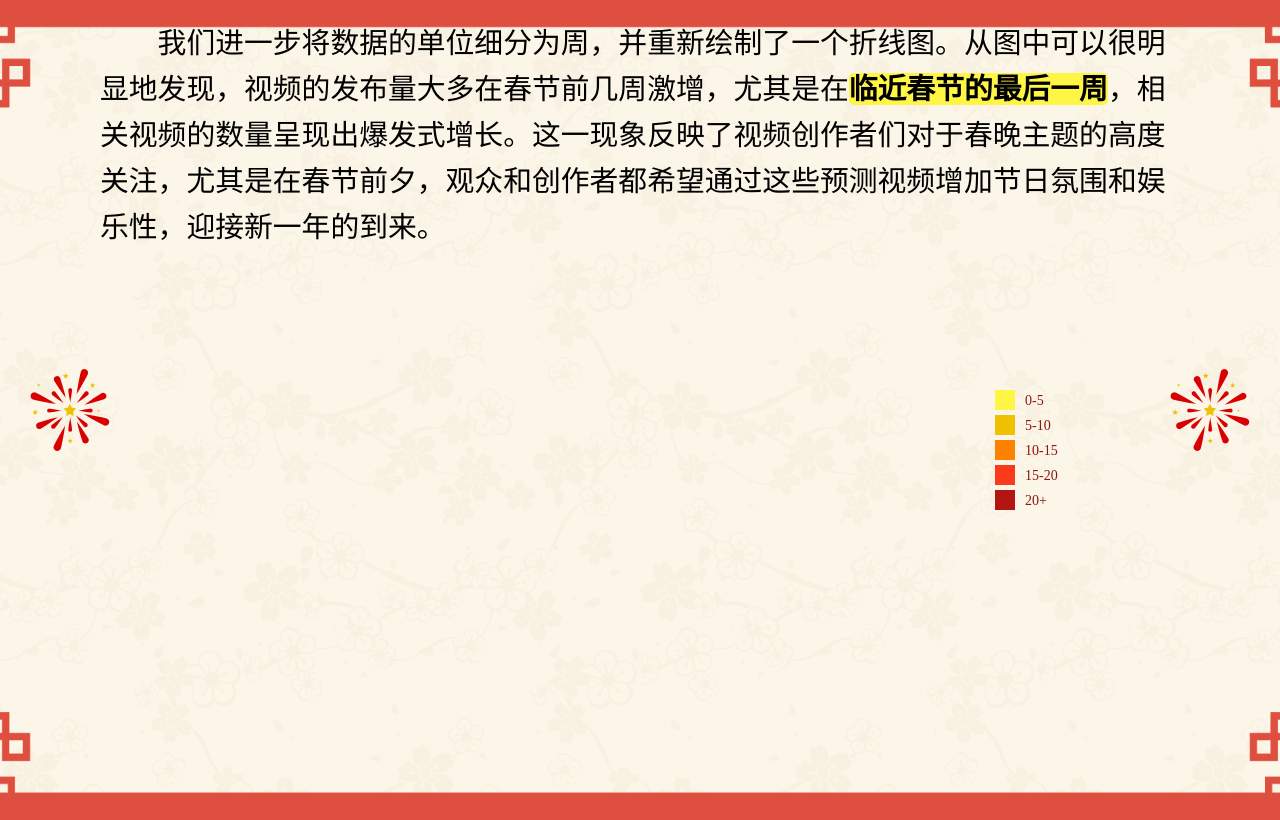
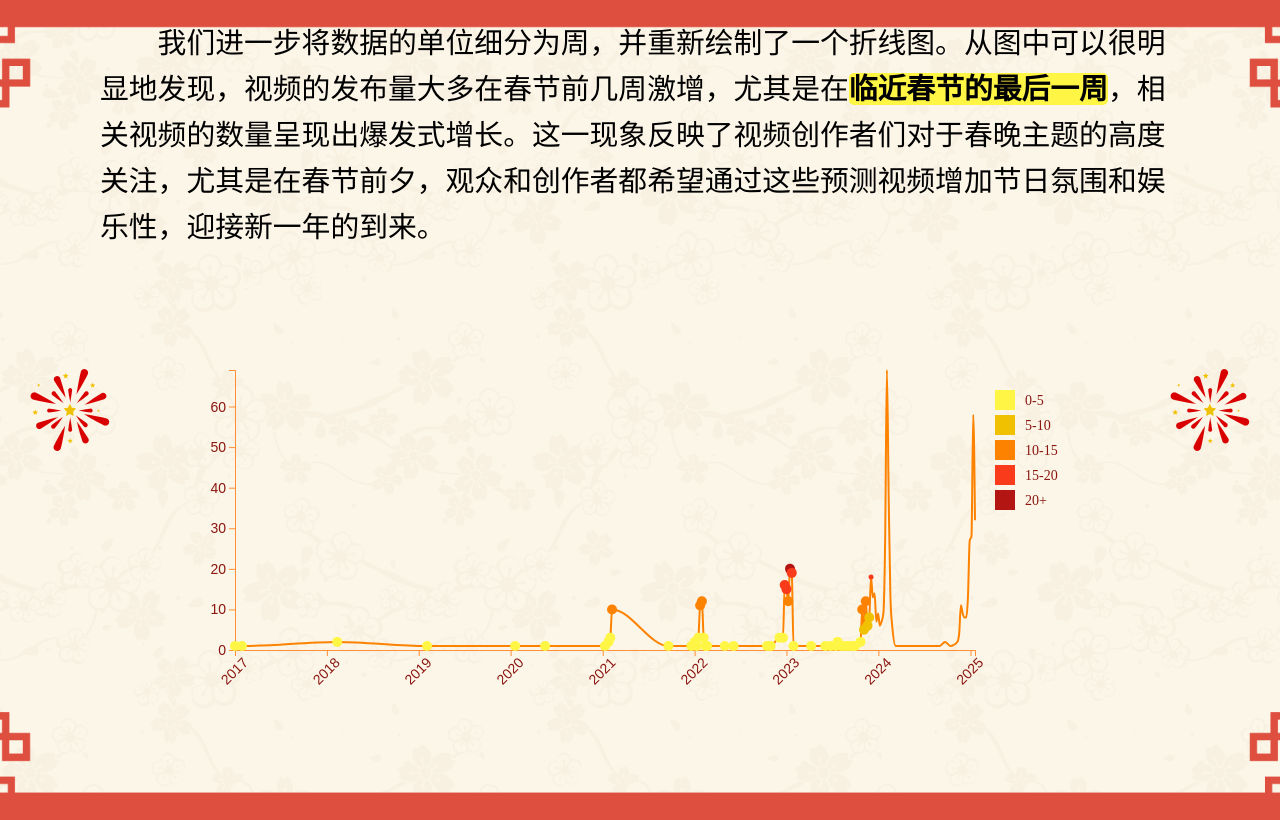
Before and after one commit to Steven47444/my-data-news, a website: page 4.html in a window 1280 px wide. Drawn offline with nearby package versions, Linux system fonts and the light colour scheme; no server answers.

Commit message:
Update 4.html

```diff
--- a/4.html
+++ b/4.html
@@ -195,7 +195,7 @@
             .style("fill", "#8b1710"); // 图例文字颜色
 
             // 读取 CSV 文件
-            d3.csv("https://steven47444.github.io/my-data-news/data/bilibili_videos_cleaned.csv").then(data => {
+            d3.csv("https://steven47444.github.io/my-data-news/bilibili_videos_cleaned.csv").then(data => {
                 data.forEach(d => {
                     d.Date = new Date(d.Date); // 转换为日期对象
                     d.Week = d3.timeWeek.floor(d.Date); // 转换为所在周的起始日期
```
